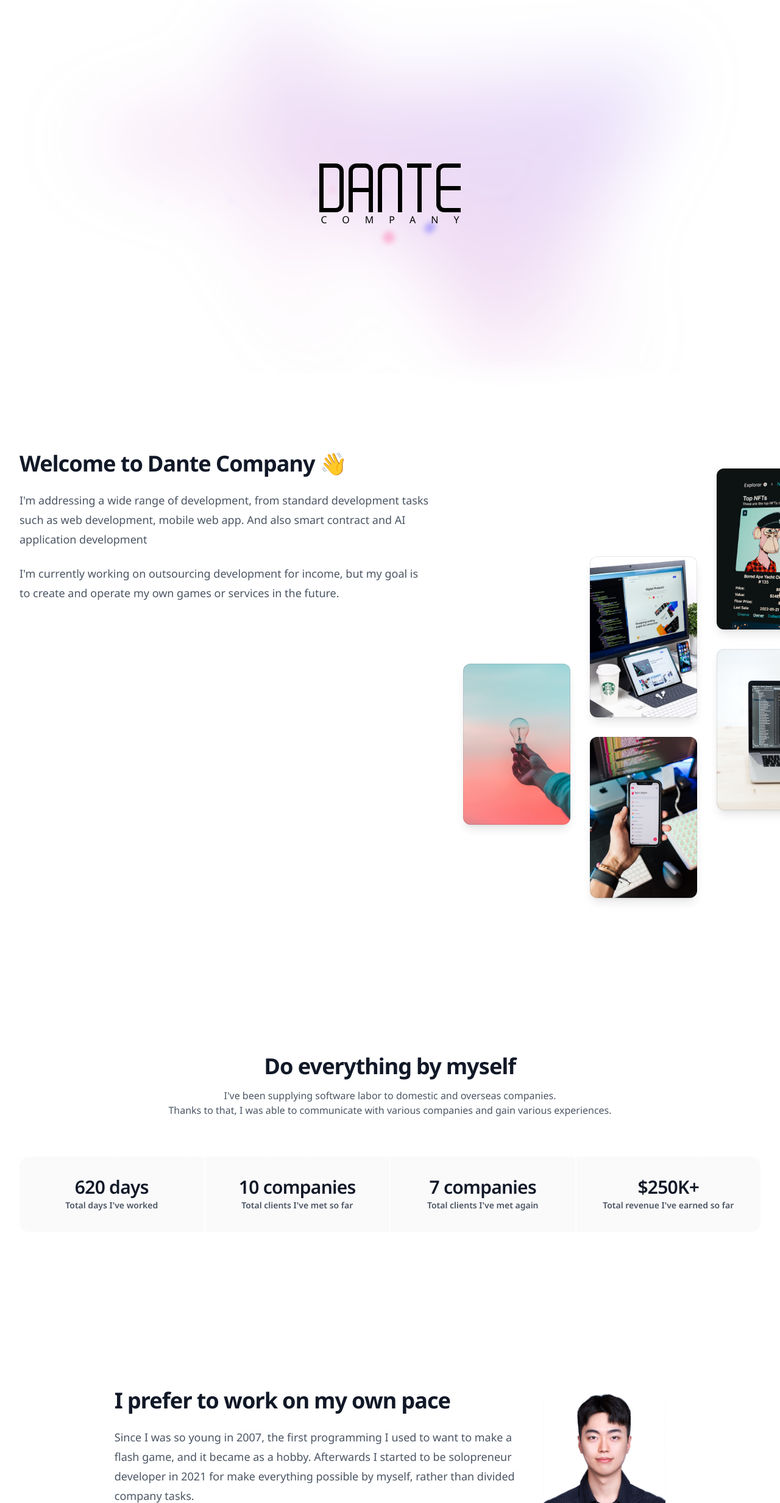
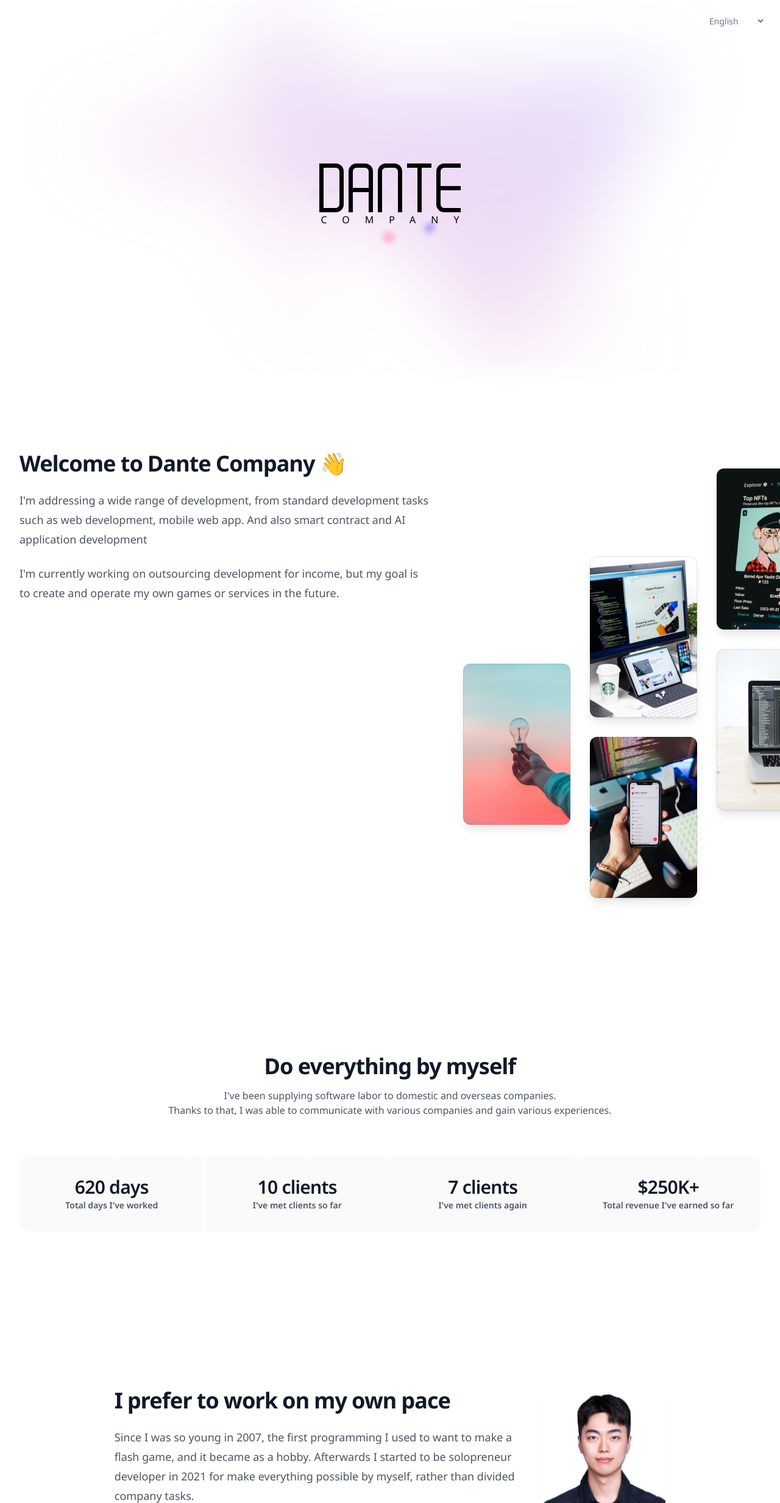
Before and after one commit to dante-company/dante.company, a Next.js app: page /en in a window 1280 px wide. Shown: the top 2464 px of the page at 61% size. Built offline with nearby package versions, Linux system fonts and the light colour scheme.

Commit message:
Add language switcher

```diff
--- a/src/components/templates/HeroSection/HeroSection.tsx
+++ b/src/components/templates/HeroSection/HeroSection.tsx
@@ -1,14 +1,39 @@
-import React, { FC } from "react";
+"use client";
+
+import { useLocale } from "next-intl";
+import { useRouter } from "next/navigation";
+import { FC } from "react";
 import BackgroundParticles from "./BackgroundParticles";
+import BackgroundPolygon from "./BackgroundPolygon";
 import DanteLogo from "./DanteLogo";
-import BackgroundPolygon from "./BackgroundPolygon";
 
 const HeroSection: FC = () => {
+  const locale = useLocale();
+  const router = useRouter();
+
   return (
     <section className="relative min-h-[80svh] flex items-center justify-center overflow-hidden">
       <BackgroundPolygon />
       <BackgroundParticles />
       <DanteLogo />
+
+      <div className="absolute top-6 right-6 flex items-center">
+        <label htmlFor="language" className="sr-only">
+          Language
+        </label>
+        <select
+          id="language"
+          name="language"
+          className="h-full rounded-md border-0 bg-transparent py-0 pl-2 pr-7 text-gray-500 sm:text-sm outline-none"
+          defaultValue={locale}
+          onChange={(e) => {
+            router.replace(`/${e.target.value}`);
+          }}
+        >
+          <option value="en">English</option>
+          <option value="ko">한국어</option>
+        </select>
+      </div>
     </section>
   );
 };
--- a/src/locales/en/landing.json
+++ b/src/locales/en/landing.json
@@ -6,14 +6,14 @@
   },
   "StatsSection": {
     "workedDays": "Total days I've worked",
-    "totalClients": "Total clients I've met so far",
-    "returningClients": "Total clients I've met again",
+    "totalClients": "I've met clients so far",
+    "returningClients": "I've met clients again",
     "totalRevenue": "Total revenue I've earned so far",
     "title": "Do everything by myself",
     "descriptionPart1": "I've been supplying software labor to domestic and overseas companies.",
     "descriptionPart2": "Thanks to that, I was able to communicate with various companies and gain various experiences.",
     "workedDaysValue": "{days} days",
-    "clientsValue": "{clients} companies",
+    "clientsValue": "{clients} clients",
     "revenueValue": "${revenue}+"
   },
   "MembersSection": {
```
